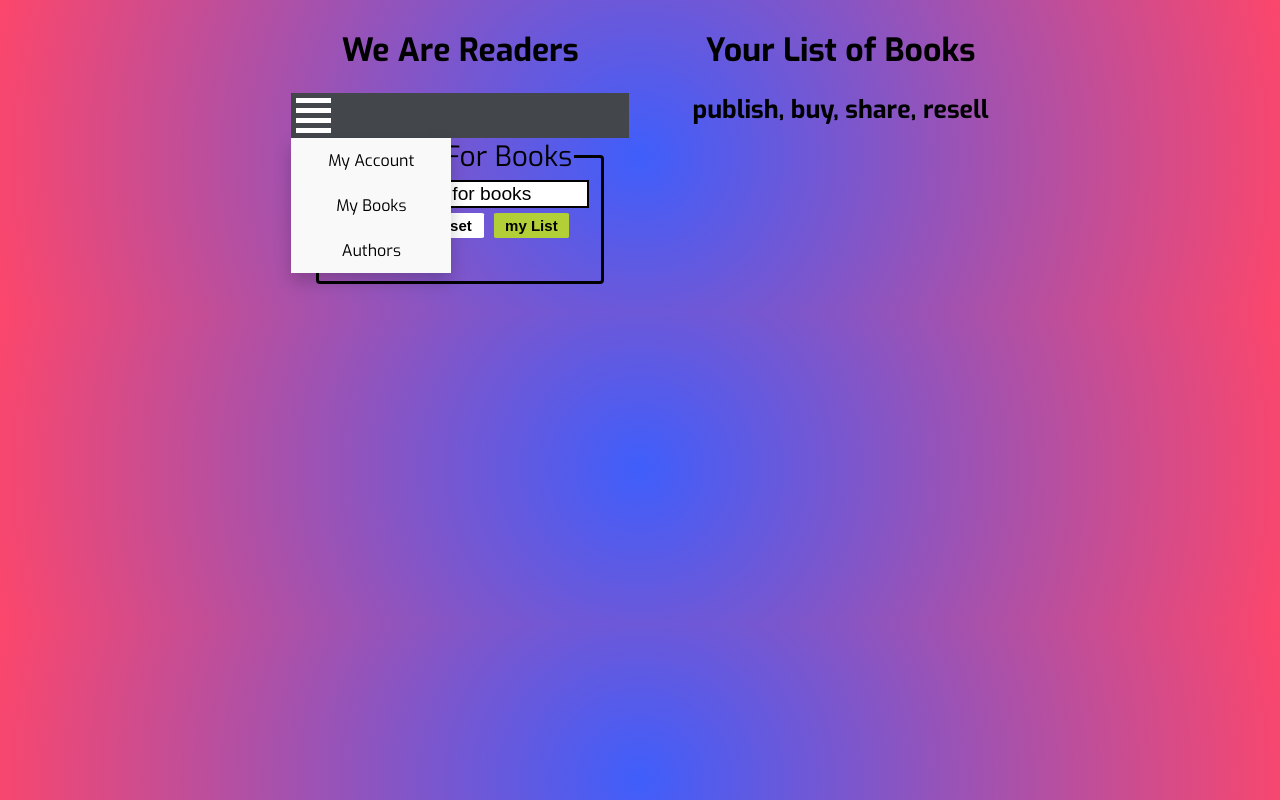
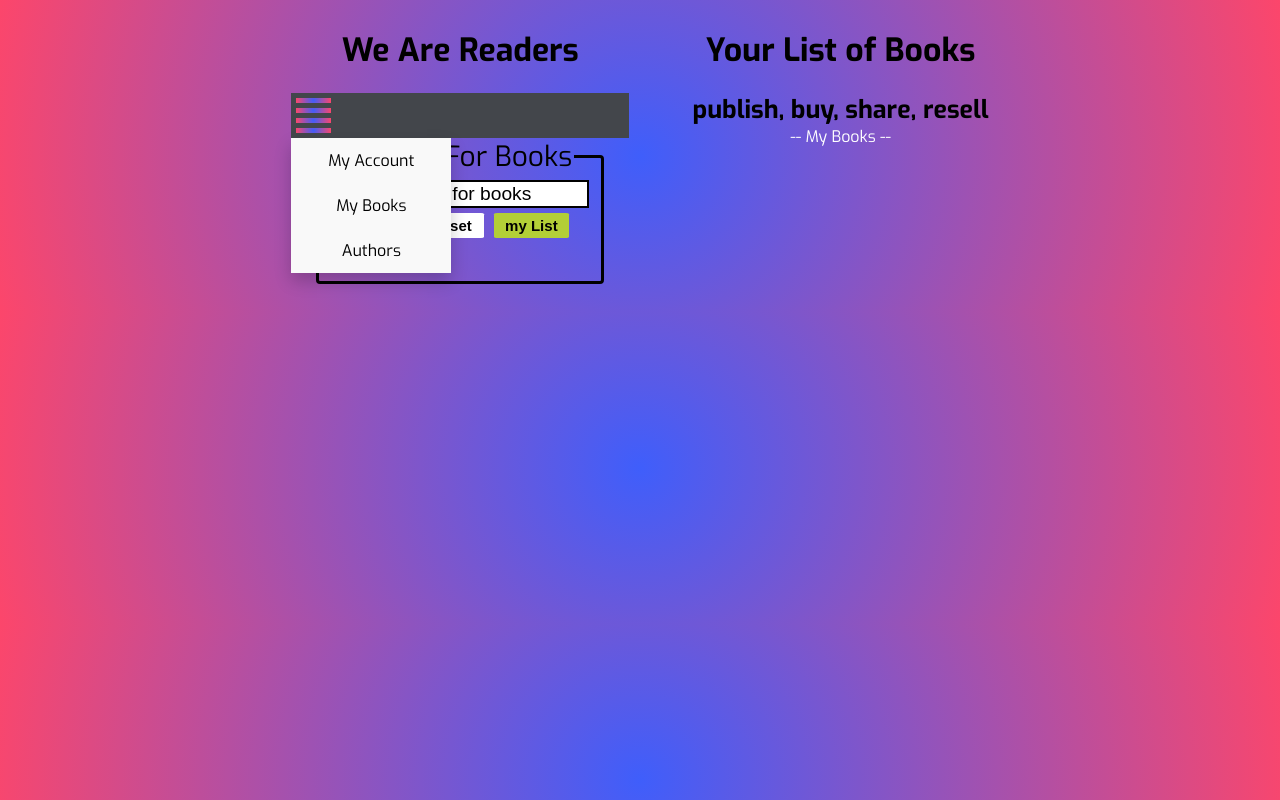
Before and after one commit to Benjamin-Schmitt/WeAreReaders, a React (Create React App) app: page / in a window 1280 px wide. In both pictures the pointer is over the element 313 px from the left and 100 px from the top of the page. Built offline with nearby package versions, Linux system fonts and the light colour scheme; a web font is replaced by a local one.

Commit message:
navbar button

```diff
--- /dev/null
+++ b/src/GoogleAuth.jsx
@@ -0,0 +1,5 @@
+/*
+
+https://dev.to/sivaneshs/add-google-login-to-your-react-apps-in-10-mins-4del
+
+*/
--- a/src/index.css
+++ b/src/index.css
@@ -3,6 +3,7 @@
 
 body {
     /* play around with this: https://cssgradient.io/ */
+
     font-family: 'Exo', sans-serif;
     /* background: rgb(2,0,36);
     background: linear-gradient(90deg, rgba(2,0,36,1) 0%, rgba(9,9,121,1) 22%, rgba(255,72,0,1) 100%); */
@@ -210,8 +211,6 @@ li {
     cursor: pointer;
 }
 
-
-
 .myList {
     background: rgb(179, 207, 55);
     color: black;
@@ -224,7 +223,6 @@ li {
     height: 25px;
     margin: 5px 0px 5px 5px;
 }
-
 
 /* LAYOUT */
 .box {
@@ -282,22 +280,28 @@ label {
     width: 100%;
     background: #43464B;
 }
+
 .navi {
     width: 35px;
     background-color: white;
     height: 5px;
     margin: 5px;
 }
+
 .navButton {
-    width: 45px;
-    background-color: #43464B;
+    width: 35px;
+    /* background-color: #43464B; */
 }
-.navButton:hover {
-    width: 45px;
-    background-color: #43464B;
+.navButton:hover .navi {
+    width: 35px;
+    background: rgb(63,94,251);
+    background: radial-gradient(circle, rgba(63,94,251,1) 0%, rgba(252,70,107,1) 100%);
     cursor: pointer;
     color:white;
+    transform: rotate(180deg);
+    transition: 2.5s;
 }
+
 a {
     text-decoration: none;
     color: white;
--- a/src/myList.jsx
+++ b/src/myList.jsx
@@ -20,6 +20,7 @@ export function MyList(props) {
                 }
             )}
         </ul>
+        <a href="#"> -- My Books -- </a>
     </div>
     )
 }
--- a/src/nav.jsx
+++ b/src/nav.jsx
@@ -8,7 +8,6 @@ export function NavBar(props) {
                 <div className="navi"></div>
                 <div className="navi"></div>
                 <div className="navi"></div>
-
             </div>
             <div className="dropdown-content">
                 <a href="#">My Account</a>
```
